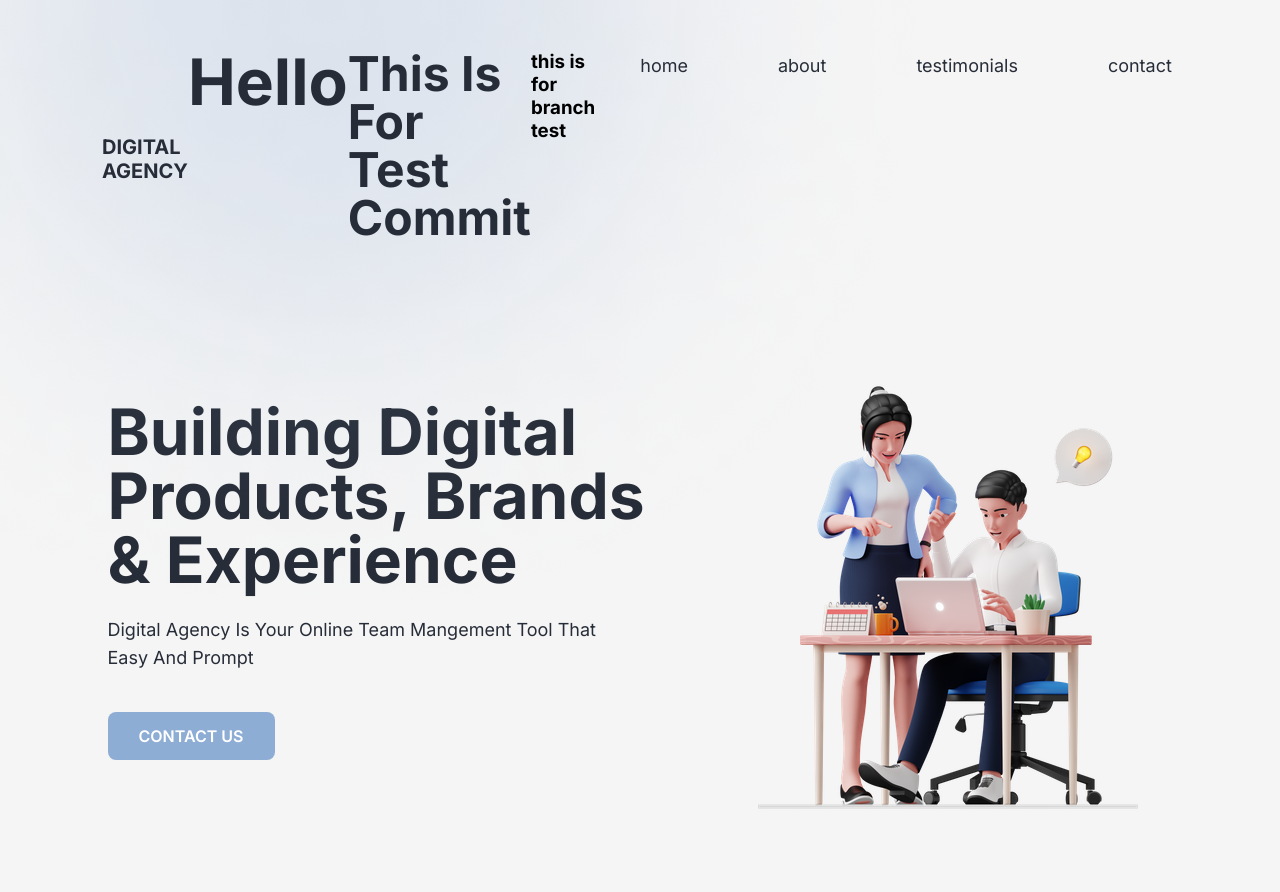
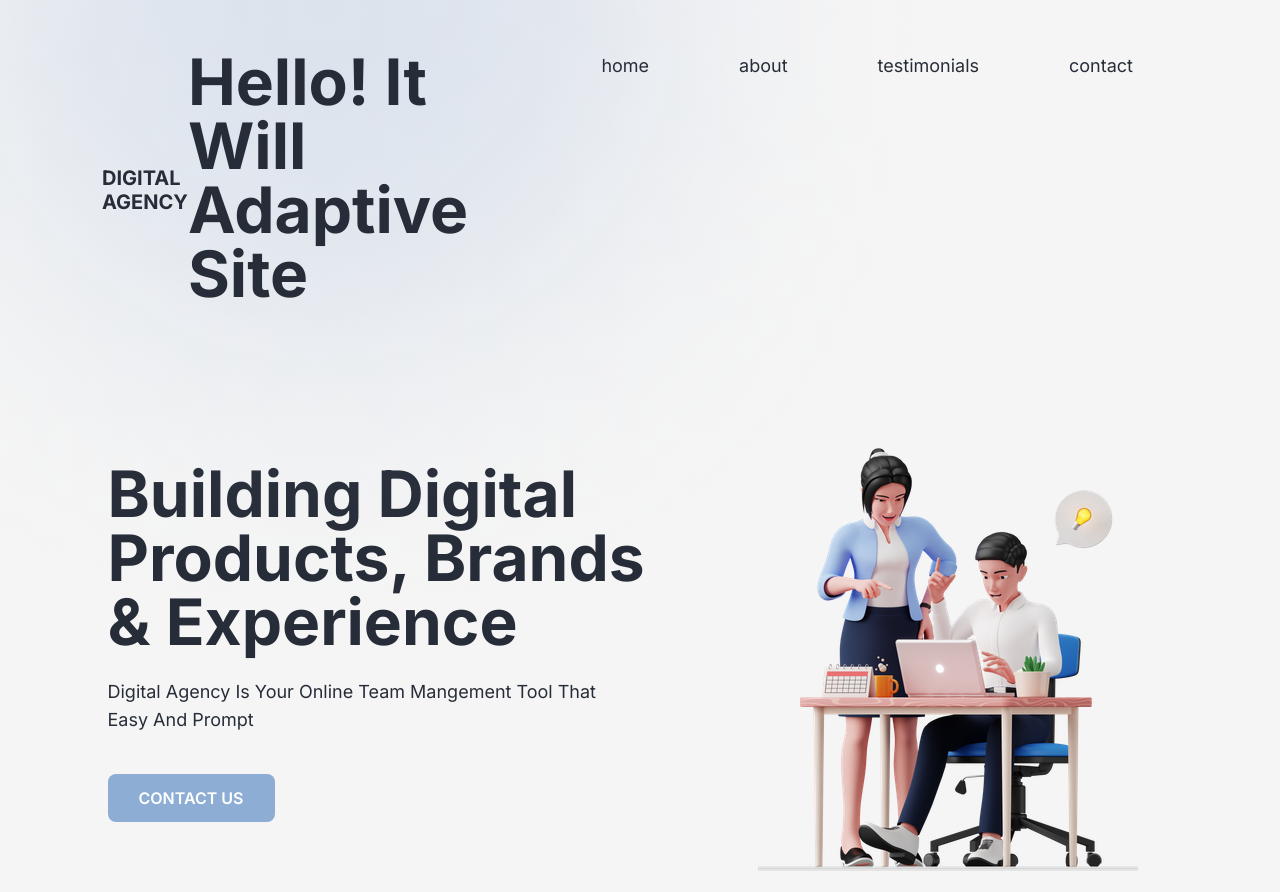
Before and after one commit to KatUser1/Home-work-12, a plain HTML site: page index.html in a window 1280 px wide. Shown: the top 892 px of the page. Drawn offline with Linux system fonts and the light colour scheme.

Commit message:
change h1

```diff
--- a/index.html
+++ b/index.html
@@ -16,9 +16,7 @@
 <header>
        <div class="menuheader">
             <div class="logo"> <a href="#">Digital Agency</a> </div>
-           <h1>Hello</h1>
-           <h2>this is for test commit</h2>
-           <h3>this is for branch test</h3>
+           <h1>Hello! it will adaptive site</h1>
             <nav>
                 <ul>
                     <li>
```
